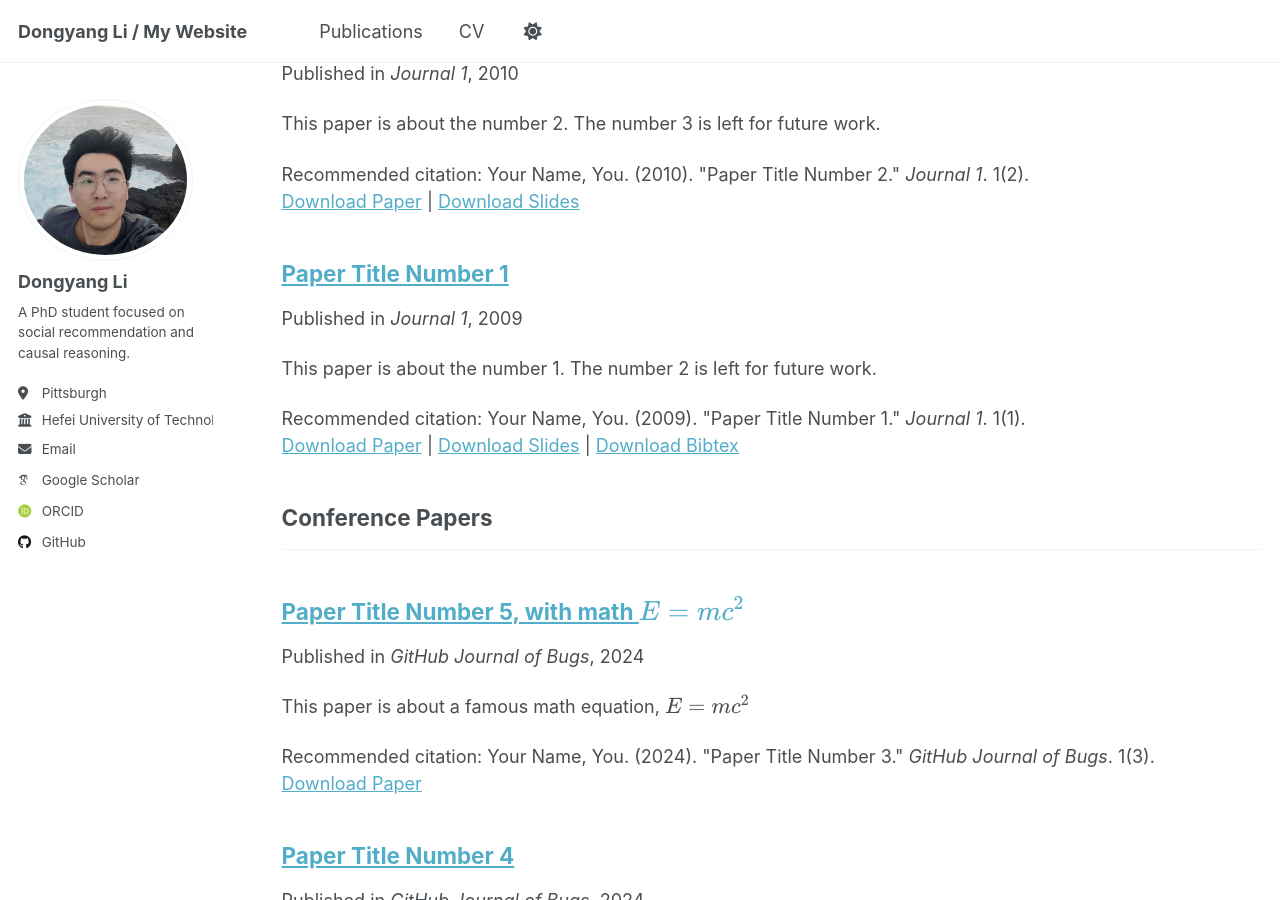
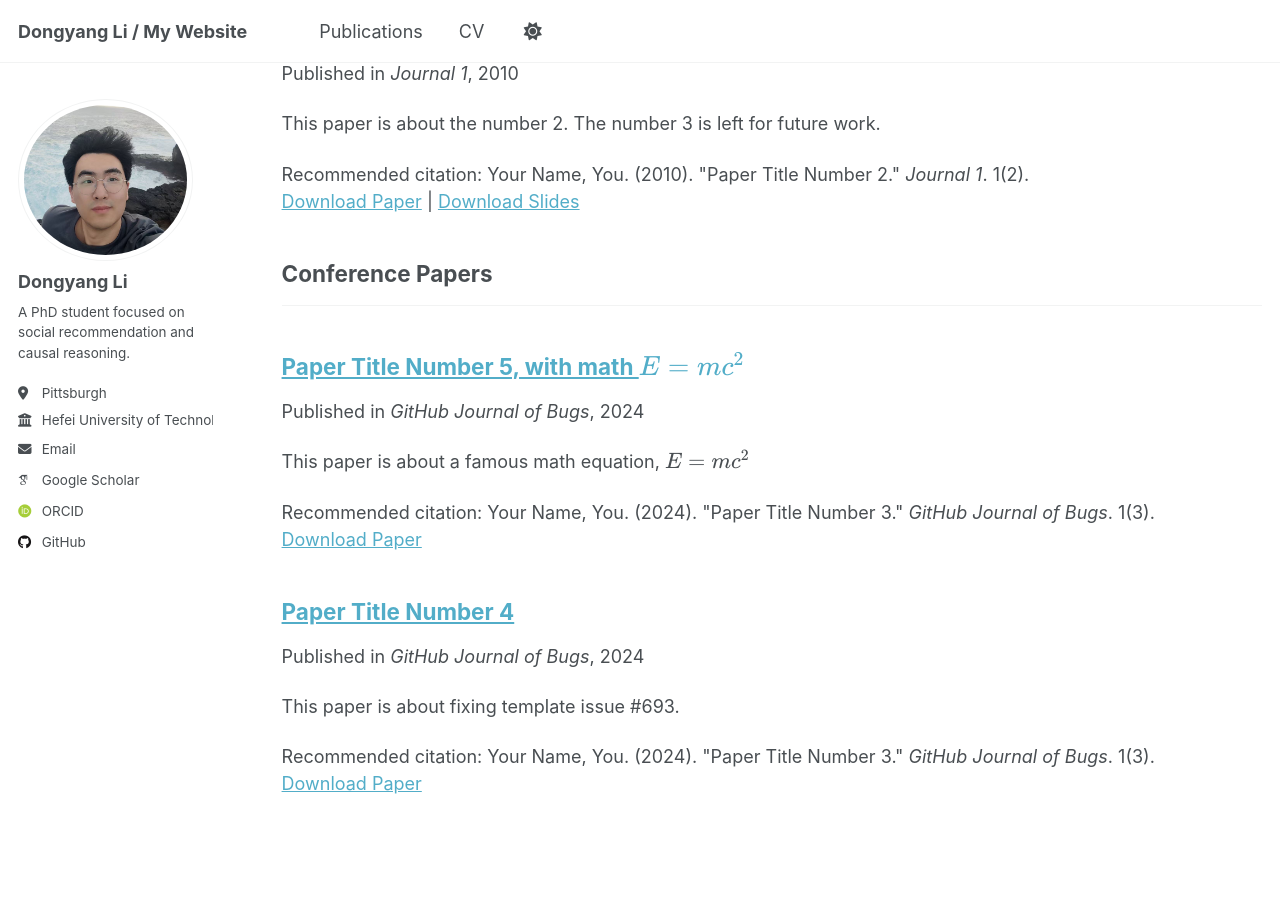
Before and after one commit to LDY911/my-website, a Jekyll site: the page built from _pages/publications.html, in a window 1280 px wide and 900 px high, scrolled down 492 px. Built offline with Jekyll 4.4.1, drawn with Linux system fonts in a browser that asks for light colours; some web fonts are replaced; a script that is not in the unit is left out.

Commit message:
Delete metadata for paper 'Paper Title Number 1'
Removed metadata for 'Paper Title Number 1' from publications.

```diff
--- a/_publications/2009-10-01-paper-title-number-1.md
+++ b/_publications/2009-10-01-paper-title-number-1.md
@@ -1,14 +1 @@
----
-title: "Paper Title Number 1"
-collection: publications
-category: manuscripts
-permalink: /publication/2009-10-01-paper-title-number-1
-excerpt: 'This paper is about the number 1. The number 2 is left for future work.'
-date: 2009-10-01
-venue: 'Journal 1'
-slidesurl: 'https://academicpages.github.io/files/slides1.pdf'
-paperurl: 'https://academicpages.github.io/files/paper1.pdf'
-bibtexurl: 'https://academicpages.github.io/files/bibtex1.bib'
-citation: 'Your Name, You. (2009). &quot;Paper Title Number 1.&quot; <i>Journal 1</i>. 1(1).'
----
-The contents above will be part of a list of publications, if the user clicks the link for the publication than the contents of section will be rendered as a full page, allowing you to provide more information about the paper for the reader. When publications are displayed as a single page, the contents of the above "citation" field will automatically be included below this section in a smaller font.
+<!-- removed template example -->
```
